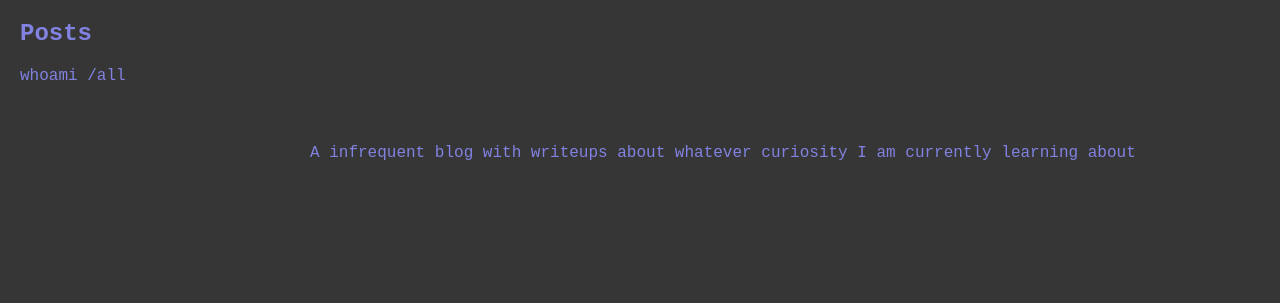
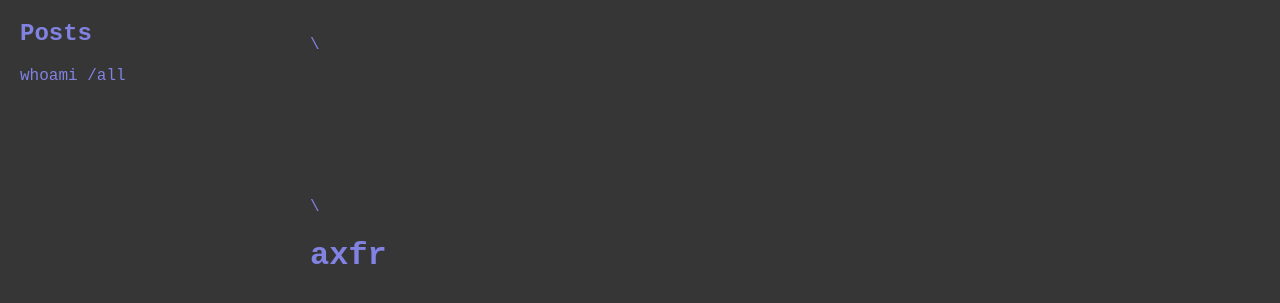
Before and after one commit to afxr/afxr.github.io, a Jekyll site: the page built from index.md, in a window 1280 px wide. Shown: the top 303 px of the page. Built offline with Jekyll 4.4.1, drawn with Linux system fonts in a browser that asks for light colours.

Commit message:
Update index.md

```diff
--- a/index.md
+++ b/index.md
@@ -2,11 +2,16 @@
 layout: default
 title: afxr
 ---
+\\
+\\
+\\
+\\
+\\
+\\
+\\
+\\
+\\
+\\
+\\
 
-<br>
-<br>
-<br>
-<br>
-<br>
-<br>
-A infrequent blog with writeups about whatever curiosity I am currently learning about
+# axfr
```
